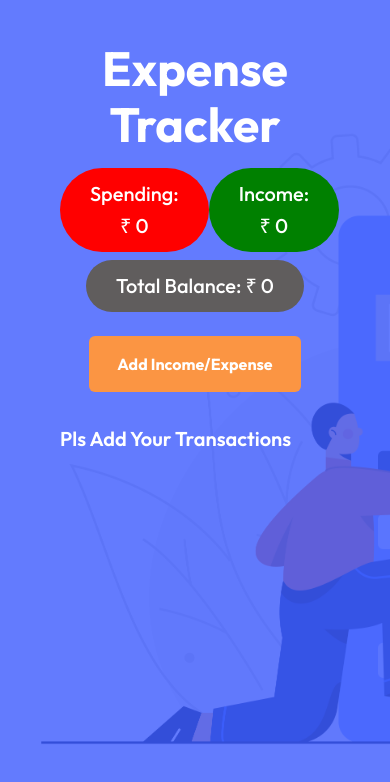
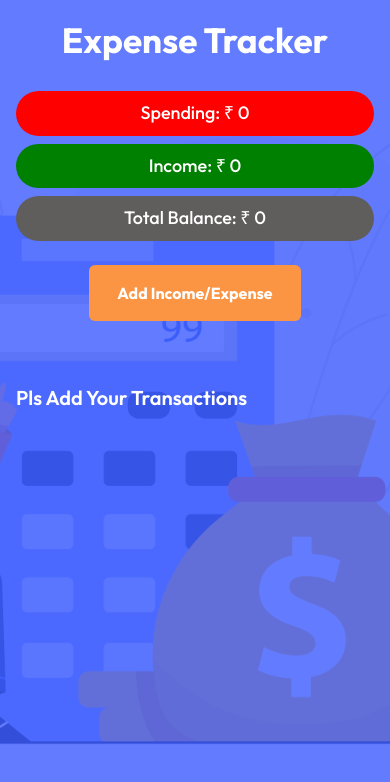
Before and after one commit to ganpatsundesha/ExpenceTraker, a React (Create React App) app: page / in a window 390 px wide. Shown: the top 782 px of the page. Built offline with nearby package versions, Linux system fonts and the light colour scheme.

Commit message:
responsive Done

```diff
--- a/src/Components/AddExpanceCard/AddExpenseCard.js
+++ b/src/Components/AddExpanceCard/AddExpenseCard.js
@@ -44,29 +44,6 @@ export const AddExpenseCard = ({ register, handleSubmit, errors, reset }) => {
         Cookies.set("data", JSON.stringify(data.entry))
     }, [data.entry])
 
-
-    useEffect(() => {
-        const curIncome = data.entry.reduce((sum, item) => {
-            if (item.Category === "Income") {
-                return sum + parseInt(item.Money);
-            }
-            return sum;
-        }, 0);
-
-        const curExpense = data.entry.reduce((sum, item) => {
-            if (item.Category === "Expense") {
-                return sum + parseInt(item.Money);
-            }
-            return sum;
-        }, 0);
-
-        data.setCalculation({
-            Income: curIncome,
-            Expense: curExpense,
-            Total: curIncome - curExpense,
-        });
-
-    }, [data.entry, data.editId, data.isEdit]);
 
     useEffect(() => {
         if (data.editId) {
--- a/src/Components/TotalExpanceCard/TotalExpenseCard.js
+++ b/src/Components/TotalExpanceCard/TotalExpenseCard.js
@@ -19,9 +19,11 @@ const style = {
     bgcolor: "#fff",
     boxShadow: 24,
     p: 4,
-
-    xs: {
-        minWidth: '320px',
+    [theme.breakpoints.down('mxs')]: {
+        width: "90%",
+        minWidth: 'unset',
+        maxWidth: "unset",
+        p: 2,
     }
 };
 
@@ -56,6 +58,28 @@ export const TotalExpenseCard = () => {
         });
     };
 
+    useEffect(() => {
+        const curIncome = data.entry.reduce((sum, item) => {
+            if (item.Category === "Income") {
+                return sum + parseInt(item.Money);
+            }
+            return sum;
+        }, 0);
+
+        const curExpense = data.entry.reduce((sum, item) => {
+            if (item.Category === "Expense") {
+                return sum + parseInt(item.Money);
+            }
+            return sum;
+        }, 0);
+
+        data.setCalculation({
+            Income: curIncome,
+            Expense: curExpense,
+            Total: curIncome - curExpense,
+        });
+    }, [data.entry, data.isEdit]);
+
     const handleEdit = (newItem) => () => {
         data.setOpen(true);
         data.setIsEdit(true);
@@ -67,55 +91,72 @@ export const TotalExpenseCard = () => {
     };
 
     const handleDelete = (id) => (event) => {
-        event.stopPropagation()
-        const newData = data.entry.filter((item) => item.id !== id)
-        data.setEntry(newData)
-        console.log(data);
-    }
+        event.stopPropagation();
+        const newData = data.entry.filter((item) => item.id !== id);
+        data.setEntry(newData);
+        Cookies.set("data", JSON.stringify(newData));
+    };
 
     const oldEntery = useMemo(() => {
-        const data = Cookies.get('data')
-        return data ? (JSON.parse(data) || []) : []
-    }, [])
+        const data = Cookies.get("data");
+        return data ? JSON.parse(data) || [] : [];
+    }, []);
 
     useEffect(() => {
         const searedData = data.entry.filter((elem) => {
             if (elem.Title.includes(search)) {
-                return elem
+                return elem;
             }
-        })
+        });
 
         if (search === "") {
-            data.setEntry(oldEntery)
+            data.setEntry(oldEntery);
         }
         if (searedData.length > 0) {
-            data.setEntry(searedData)
+            data.setEntry(searedData);
         }
         if (searedData.length === 0 && search.length > 0) {
-            data.setEntry([])
+            data.setEntry([]);
         }
-    }, [search])
+    }, [search]);
 
     return (
         <ExpenseCard component="section">
             <Container>
                 <Box sx={{ position: "relative", zIndex: 9 }}>
                     <Typography variant="h1">Expense Tracker</Typography>
-                    <Stack direction="row" sx={{ mt: 2, justifyContent: "space-between" }}>
-                        <Typography sx={{ color: "#fff", textAlign: "center", mb: 1, p: "10px 30px", background: "red", borderRadius: "50px" }} variant="h6">
+                    <Stack direction={{ xs: "column", sm: "row" }} sx={{ mt: 2, justifyContent: "space-between" }}>
+                        <Typography
+                            sx={{ color: "#fff", textAlign: "center", mb: 1, p: { xs: "8px 24px", mxs: "10px 30px" }, background: "red", borderRadius: "50px", fontSize: { xs: "18px", sm: '20px' } }}
+                            variant="h6"
+                        >
                             Spending: ₹ {data.calculation.Expense}
                         </Typography>
-                        <Typography sx={{ color: "#fff", textAlign: "center", mb: 1, p: "10px 30px", background: "green", borderRadius: "50px" }} variant="h6">
+                        <Typography sx={{ color: "#fff", textAlign: "center", mb: 1, p: { xs: "8px 24px", mxs: "10px 30px" }, background: "green", borderRadius: "50px", fontSize: { xs: "18px", sm: '20px' } }} variant="h6">
                             Income: ₹ {data.calculation.Income}
                         </Typography>
                     </Stack>
-                    <Typography sx={{ color: "#fff", textAlign: "center", m: "0 auto 24px auto", p: "10px 30px", background: "#605d5d", borderRadius: "50px", width: "max-content" }} variant="h6">
+                    <Typography
+                        sx={{
+                            color: "#fff",
+                            textAlign: "center",
+                            m: { xs: "0 0 24px 0", sm: "0 auto 24px auto" },
+                            p: { xs: "8px 24px", mxs: "10px 30px" },
+                            background: "#605d5d",
+                            borderRadius: "50px",
+                            width: { xs: "100%", sm: "max-content" },
+                            fontSize: { xs: "18px", sm: '20px' },
+                        }}
+                        variant="h6"
+                    >
                         Total Balance: ₹ {data.calculation.Total}
                     </Typography>
                     <Box sx={{ textAlign: "center" }}>
-                        <Button onClick={handleOpen}>Add Income/Expense</Button>
+                        <Button onClick={handleOpen} sx={{ mb: { xs: "30px", mxs: "0" } }}>
+                            Add Income/Expense
+                        </Button>
                     </Box>
-                    <Stack direction="row" sx={{ my: 2, justifyContent: "space-between", alignItems: "center" }}>
+                    <Stack direction={{ xs: 'column', mxs: 'row' }} sx={{ my: 2, justifyContent: "space-between", alignItems: { xs: 'baseline', mxs: "center" } }}>
                         <Typography variant="body1" sx={{ color: theme.palette.white.main, my: 2, fontSize: "20px", fontWeight: 600 }}>
                             {data.entry.length > 0 ? "Transactions" : "Pls Add Your Transactions"}
                         </Typography>
@@ -125,29 +166,45 @@ export const TotalExpenseCard = () => {
                             </form>
                         )}
                     </Stack>
-                    {
-                        data.entry.length <= 0 && search.length > 0 ? <><Typography variant="h3">Result Not Found!</Typography></> : <></>
-                    }
+                    {data.entry.length <= 0 && search.length > 0 ? (
+                        <>
+                            <Typography variant="h3">Result Not Found!</Typography>
+                        </>
+                    ) : (
+                        <></>
+                    )}
                     <Stack spacing={3}>
                         {data.entry.length > 0 &&
                             data.entry.map((item, index) => {
                                 return (
-                                    <Grid className="exCard" key={index} onClick={handleEdit(item.id)} container
+                                    <Grid
+                                        className="exCard"
+                                        key={index}
+                                        onClick={handleEdit(item.id)}
+                                        container
                                         sx={{
-                                            cursor: "pointer", position: "relative", border: "2px solid #fff", p: 2, color: theme.palette.white.main,
-                                            fontSize: "16px", fontWeight: 600, borderRadius: 2,
+                                            cursor: "pointer",
+                                            position: "relative",
+                                            border: "2px solid #fff",
+                                            p: 2,
+                                            color: theme.palette.white.main,
+                                            fontSize: "16px",
+                                            fontWeight: 600,
+                                            borderRadius: 2,
                                             background: item.Category === "Income" ? "green" : "red",
-                                        }}>
-                                        <Grid item xs={6}>
+                                            justifyContent: { xs: 'space-between', }
+                                        }}
+                                    >
+                                        <Grid item xs={{ xs: 5, md: 6 }}>
                                             {item.CatogaryType}{" "}
                                             <Typography variant="body2" sx={{ display: "inline-block" }}>
                                                 ({item.Title})
                                             </Typography>
                                         </Grid>
-                                        <Grid item xs={6} sx={{ textAlign: "end" }}>
+                                        <Grid item xs={{ xs: 5, md: 6 }} sx={{ textAlign: "end" }}>
                                             ₹ {item.Money}
                                         </Grid>
-                                        <Delete onClick={handleDelete(item.id)} />
+                                        <Delete xs={{ xs: 2, md: 0 }} onClick={handleDelete(item.id)} />
                                     </Grid>
                                 );
                             })}
@@ -159,6 +216,6 @@ export const TotalExpenseCard = () => {
                     </Modal>
                 </Box>
             </Container>
-        </ExpenseCard>
+        </ExpenseCard >
     );
 };
--- a/src/Components/TotalExpanceCard/TotalExpenseCard.style.js
+++ b/src/Components/TotalExpanceCard/TotalExpenseCard.style.js
@@ -18,6 +18,7 @@ export const ExpenseCard = styled(Box)(({ theme }) => ({
         backgroundSize: 'cover',
         opacity: 0.2,
         zIndex: 1,
+        backgroundPosition: 'center center',
     },
 
     '&:before': {
@@ -36,11 +37,21 @@ export const ExpenseCard = styled(Box)(({ theme }) => ({
         padding: '40px 60px',
         zIndex: 9,
         minHeight: '100vh',
+        [theme.breakpoints.down('mxs')]: {
+            padding: '20px 16px',
+        }
     },
 
     '& h1': {
         textAlign: 'center',
         color: theme.palette.white.main,
+        [theme.breakpoints.down('sm')]: {
+            fontSize: '40px',
+            marginBottom: '30px',
+        },
+        [theme.breakpoints.down('mxs')]: {
+            fontSize: '35px',
+        },
     },
 
     '& h3': {
@@ -73,15 +84,21 @@ export const ExpenseCard = styled(Box)(({ theme }) => ({
     },
     '& svg': {
         position: 'absolute',
-        background: '#000',
-        padding: '3px',
+        // background: '#000',
+        // padding: '3px',
         left: '50%',
         top: '50%',
         transform: 'translate(-50%, -50%)',
         display: 'none',
+        [theme.breakpoints.down('md')]: {
+            display: 'block'
+        },
+        [theme.breakpoints.down('mxs')]: {
+            position: 'unset',
+            transform: 'none'
+        },
     },
     '& .exCard:hover svg': {
         display: 'block',
     }
-
 }))
--- a/src/Constant/Constant.js
+++ b/src/Constant/Constant.js
@@ -1,3 +1,3 @@
-export const IncomeType = ['Salary', 'Gift(Income)', 'Passive Income']
-export const ExpenseType = ['Food', 'Travel', 'Bills', 'Rent', 'Medical', 'Home Expense', 'Personal care', 'Gift(Expense)']
+export const IncomeType = ['Salary', 'Gift (Income)', 'Passive Income']
+export const ExpenseType = ['Food', 'Travel', 'Bills', 'Rent', 'Medical', 'Home Expense', 'Personal care', 'Gift (Expense)']
 export const TypeOfEntry = ['Income', "Expense"]
--- a/src/Theme/Theme.js
+++ b/src/Theme/Theme.js
@@ -52,7 +52,17 @@ const theme = createTheme({
                 }
             }
         }
-    }
+    },
+    breakpoints: {
+        values: {
+            xs: 0,
+            mxs: 600,
+            sm: 767,
+            md: 900,
+            lg: 1200,
+            xl: 1536,
+        },
+    },
 });
 
 export default theme
```
Also changed, not shown: src/App.css (added).
